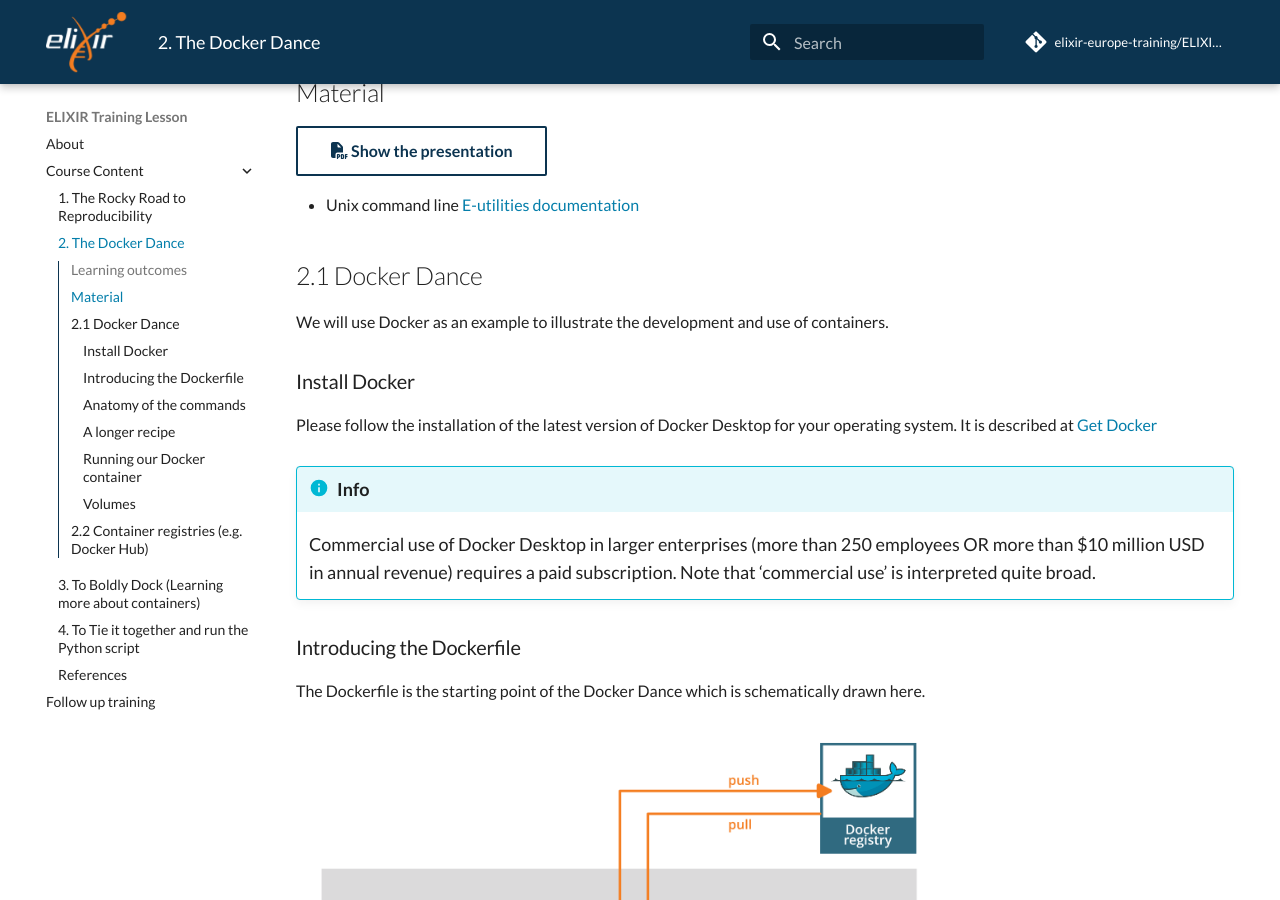
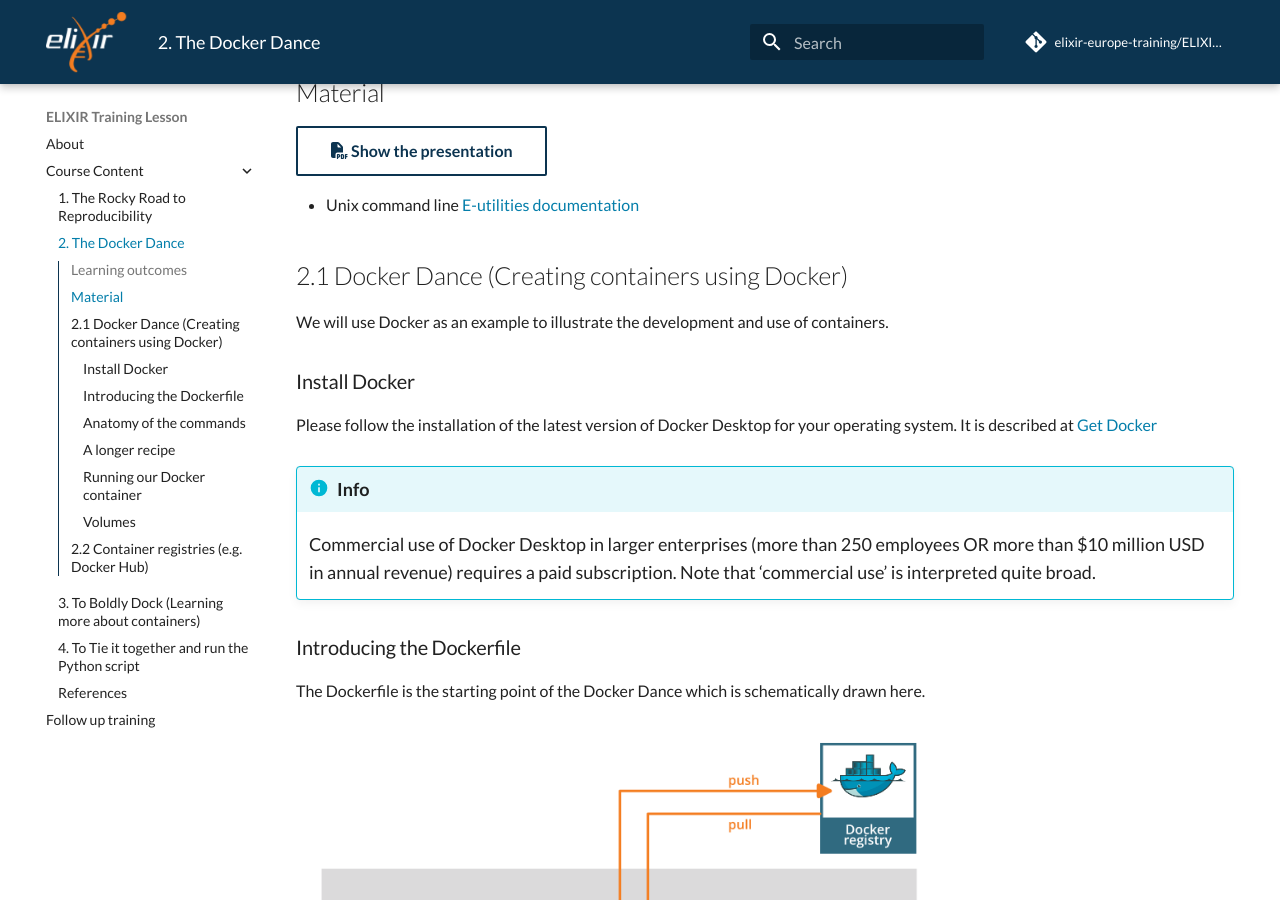
Before and after one commit to elixir-europe-training/ELIXIR-TrP-ContainersPython-CodeRep, an MkDocs documentation site: the page built from docs/chapters/chapter_02.md, in a window 1280 px wide and 900 px high, scrolled down 412 px. Built offline with MkDocs 1.6.1 and Material for MkDocs 9.7.7, drawn with Linux system fonts in a browser that asks for light colours; comment, search, counter and statistics services are not loaded.

Commit message:
Update chapter_02.md

```diff
--- a/docs/chapters/chapter_02.md
+++ b/docs/chapters/chapter_02.md
@@ -12,7 +12,7 @@
 * Unix command line [E-utilities documentation](https://www.ncbi.nlm.nih.gov/books/NBK179288/)
 
 
-## 2.1 Docker Dance
+## 2.1 Docker Dance (Creating containers using Docker)
 
 We will use Docker as an example to illustrate the development and use of containers.
 
```
